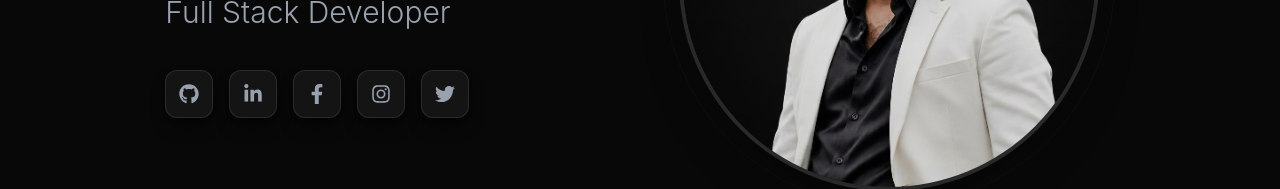
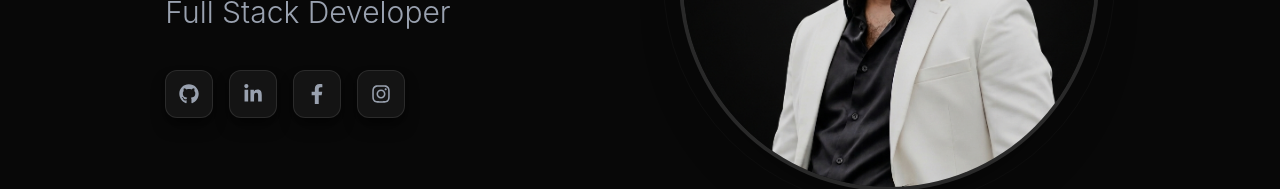
Before and after one commit to Dineth0/My-Portfolio---React, a React (Vite) app: page / in a window 1280 px wide. Shown: the part 459-648 px from the top of the page. Built offline with nearby package versions, Linux system fonts and the light colour scheme.

Commit message:
update icons

```diff
--- a/src/components/contactme_section.tsx
+++ b/src/components/contactme_section.tsx
@@ -1,6 +1,6 @@
 import React from 'react';
 import { motion } from 'framer-motion';
-import { FaGithub, FaFacebook, FaLinkedin, FaInstagram, FaMedium, FaTwitter } from 'react-icons/fa';
+import { FaGithub, FaFacebook, FaLinkedin, FaInstagram, FaMedium } from 'react-icons/fa';
 import { MdEmail, MdPhone, MdLocationOn, MdPerson } from 'react-icons/md';
 
 const ContactSection: React.FC = () => {
@@ -76,7 +76,6 @@ const ContactSection: React.FC = () => {
                 { icon: <FaFacebook />, link: "https://www.facebook.com/dineth.nakandala" },
                 { icon: <FaInstagram />, link: "https://www.instagram.com/dinethnakandala/" },
                 { icon: <FaMedium />, link: "https://medium.com/@dinethnakandala10" },
-                { icon: <FaTwitter />, link: "https://x.com/DinethNakandala" }
               ].map((social, idx) => (
                 <a
                   key={idx}
--- a/src/components/hero_section.tsx
+++ b/src/components/hero_section.tsx
@@ -1,6 +1,6 @@
 import React from 'react';
 import { motion } from 'framer-motion';
-import { FaGithub, FaLinkedinIn, FaFacebookF, FaInstagram, FaTwitter } from 'react-icons/fa';
+import { FaGithub, FaLinkedinIn, FaFacebookF, FaInstagram } from 'react-icons/fa';
 import hero from '../assets/osa.png';
 
 const HeroSection: React.FC = () => {
@@ -9,7 +9,6 @@ const HeroSection: React.FC = () => {
     { icon: <FaLinkedinIn />, link: "https://www.linkedin.com/in/dineth-nakandala-2b8aa42b4/" },
     { icon: <FaFacebookF />, link: "https://www.facebook.com/dineth.nakandala" },
     { icon: <FaInstagram />, link: "https://www.instagram.com/dinethnakandala/" },
-    { icon: <FaTwitter />, link: "#" },
   ];
 
   return (
```
